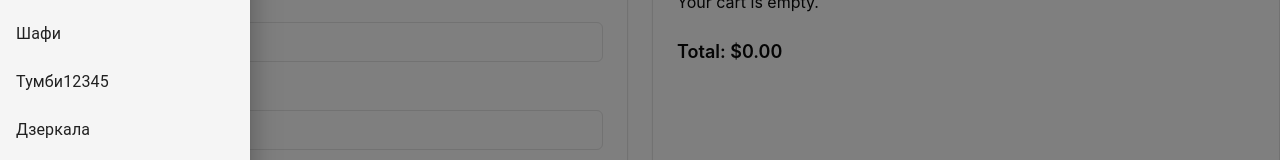
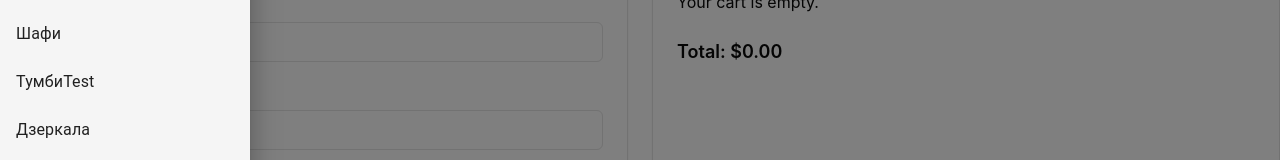
Before and after one commit to yaroslavgubich/barcoblanco-store, a Next.js app: page /order in a window 1280 px wide. Both pictures are taken after a click on the button 49 px from the left and 82 px from the top of the page. Shown: the part 197-357 px from the top of the page. Built offline with nearby package versions, Linux system fonts and the light colour scheme.

Commit message:
TestFrontend

```diff
--- a/components/ui/Navbar.tsx
+++ b/components/ui/Navbar.tsx
@@ -232,7 +232,7 @@ const Navbar: FC<NavbarProps> = () => {
             </ListItem>
             <ListItem disablePadding>
               <ListItemButton component={Link} href="/category/cabinet">
-                <ListItemText primary="Тумби12345" />
+                <ListItemText primary="ТумбиTest" />
               </ListItemButton>
             </ListItem>
             <ListItem disablePadding>
```
